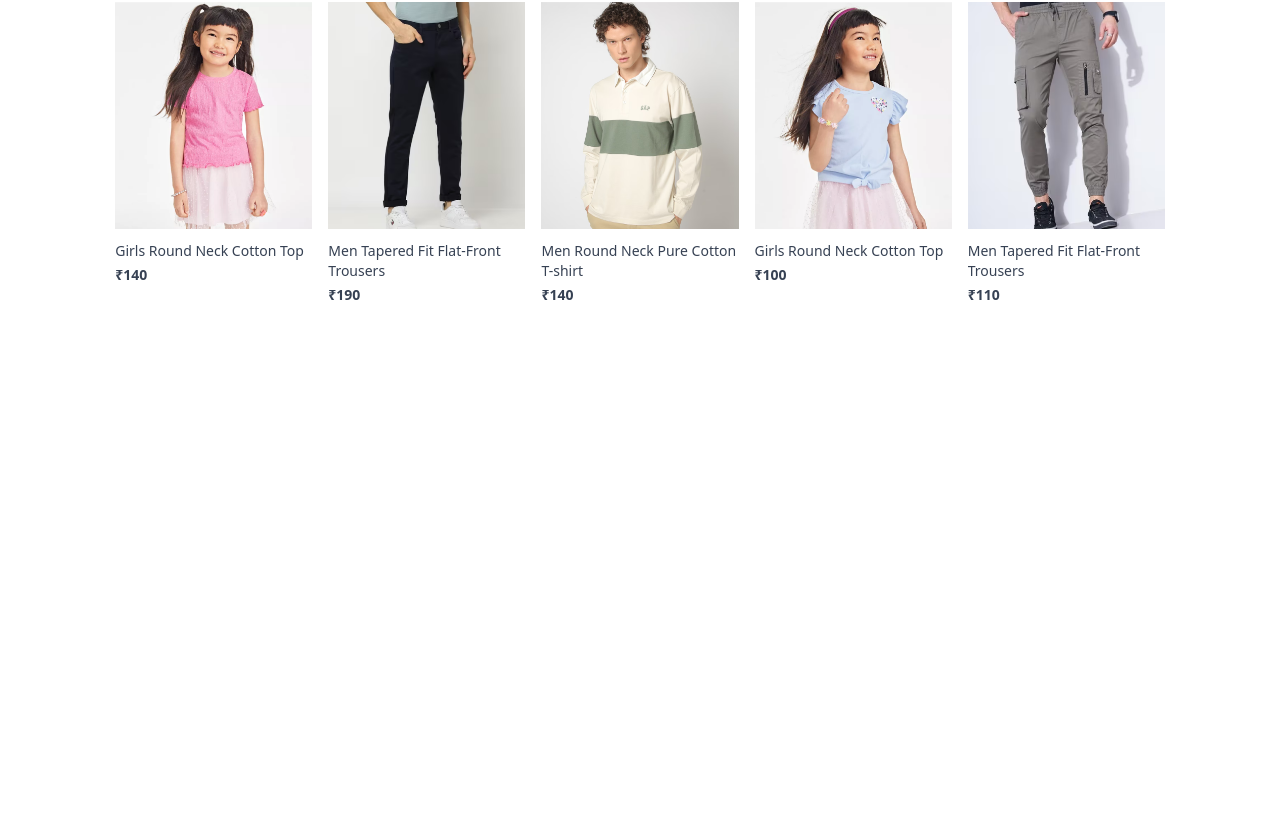
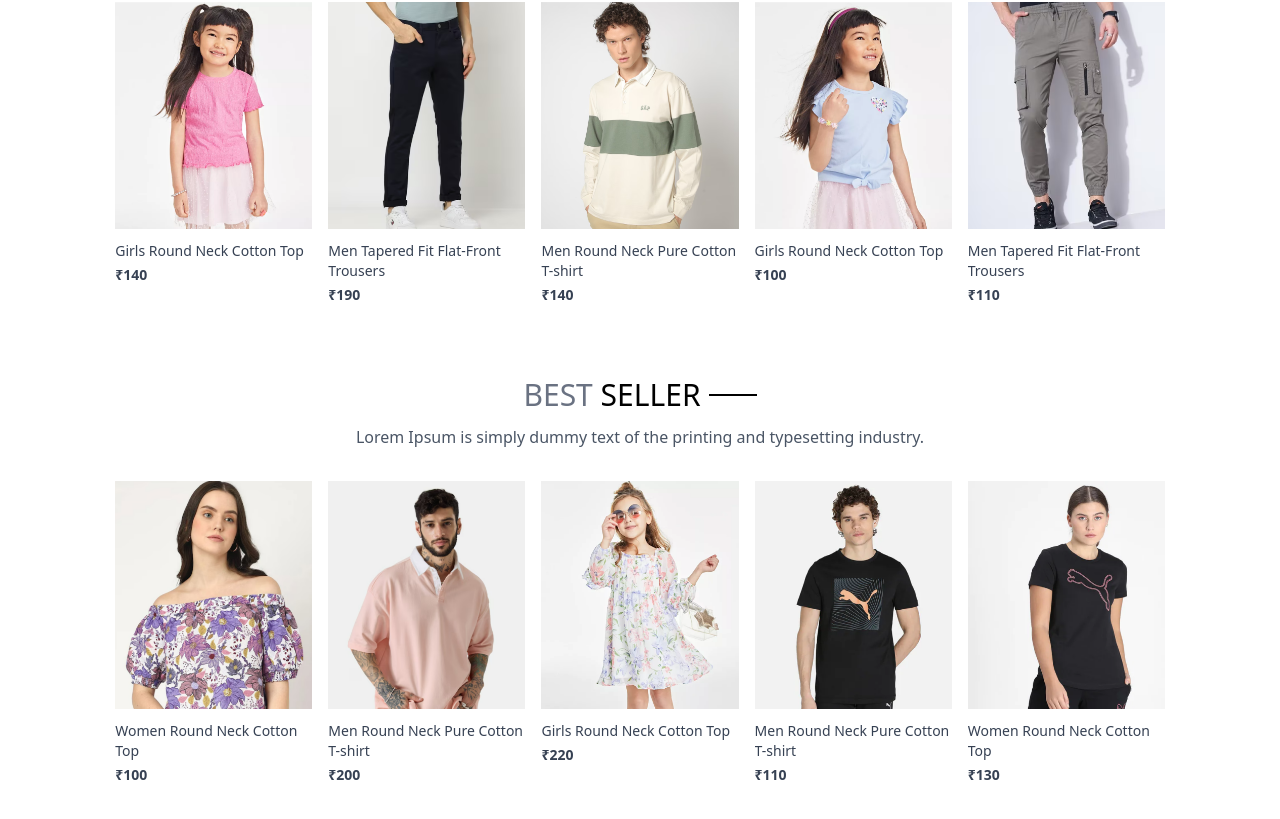
Before and after one commit to sreehari27/Ecommerc-frontend-MERN, a React (Vite) app: page / in a window 1280 px wide. Shown: the part 1059-1878 px from the top of the page. Before the commit the page ends 1404 px from the top, so only its background shows below. Built offline with nearby package versions, Linux system fonts and the light colour scheme; a web font is replaced by a local one.

Commit message:
Best seller added in the home scren

```diff
--- /dev/null
+++ b/src/components/BestSeller.jsx
@@ -0,0 +1,39 @@
+import React, { use, useContext, useEffect, useState } from 'react'
+import { ShopContext } from '../context/ShopContext';
+import Title from './Title';
+import ProductItem from './ProductItem';
+
+function BestSeller() {
+
+    const {products} = useContext(ShopContext);
+    const [bestSellers, setBestSellers] = useState([]);
+
+
+
+    console.log(products);
+
+
+    useEffect(() => {
+        const bestProduct = products.filter((item) => item.bestseller);
+        setBestSellers(bestProduct.slice(0, 5));
+    }, [products])
+
+  return (
+    <div className='my-10'>
+      <div className='text-center py-8 text-3xl'>
+        <Title title1="BEST" title2="SELLER"/>
+        <p className='w-3/4 m-auto text-xs sm:text-sm md:text-base text-gray-600'>Lorem Ipsum is simply dummy text of the printing and typesetting industry.</p>
+      </div>
+      <div className='grid grid-cols-2 sm:grid-cols-3 md:grid-cols-4 lg:grid-cols-5 gap-4 gap-y-6'>
+        {
+            bestSellers.map((item,index) => (
+                <ProductItem key={index} id={item._id} name={item.name} image={item.image} price={item.price}/>
+            ))
+        }
+
+      </div>
+    </div>
+  )
+}
+
+export default BestSeller
--- a/src/components/Title.jsx
+++ b/src/components/Title.jsx
@@ -3,7 +3,7 @@
 const Title = ({title1, title2}) => {
   return (
     <div className='inline-flex gap-2 items-center mb-3'>
-        <p className='text-gray-500'>{title1}<span className='text-black font-medium'>{title2}</span></p>
+        <p className='text-gray-500'>{title1} <span className='text-black font-medium'>{ title2}</span></p>
         <p className='w-8 sm:w-12 h-[1px] sm:h-[2px] bg-black'></p>
 
     </div>
--- a/src/pages/Home.jsx
+++ b/src/pages/Home.jsx
@@ -1,12 +1,14 @@
 import React from 'react'
 import Hero from '../components/Hero'
 import LatestCollection from '../components/LatestCollection'
+import BestSeller from '../components/BestSeller'
 
 function Home() {
   return (
     <div>
       <Hero />
       <LatestCollection />
+      <BestSeller />
     </div>
   )
 }
```
